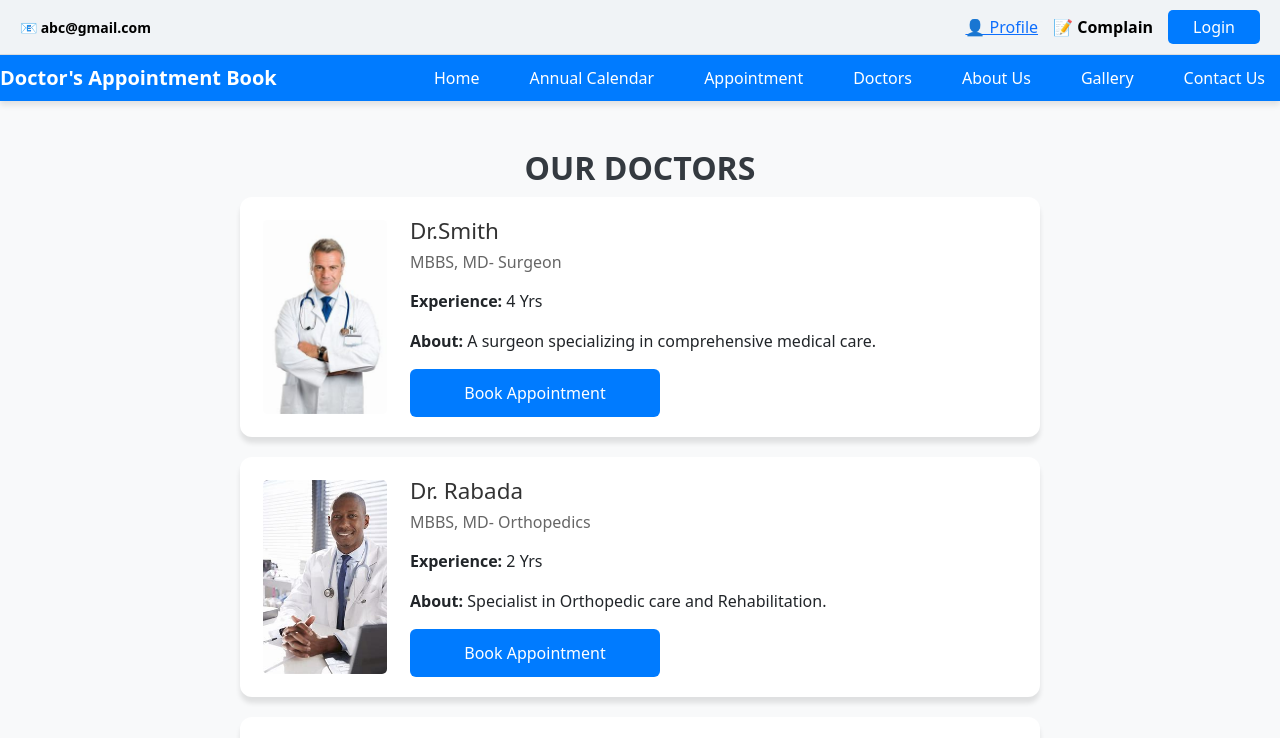
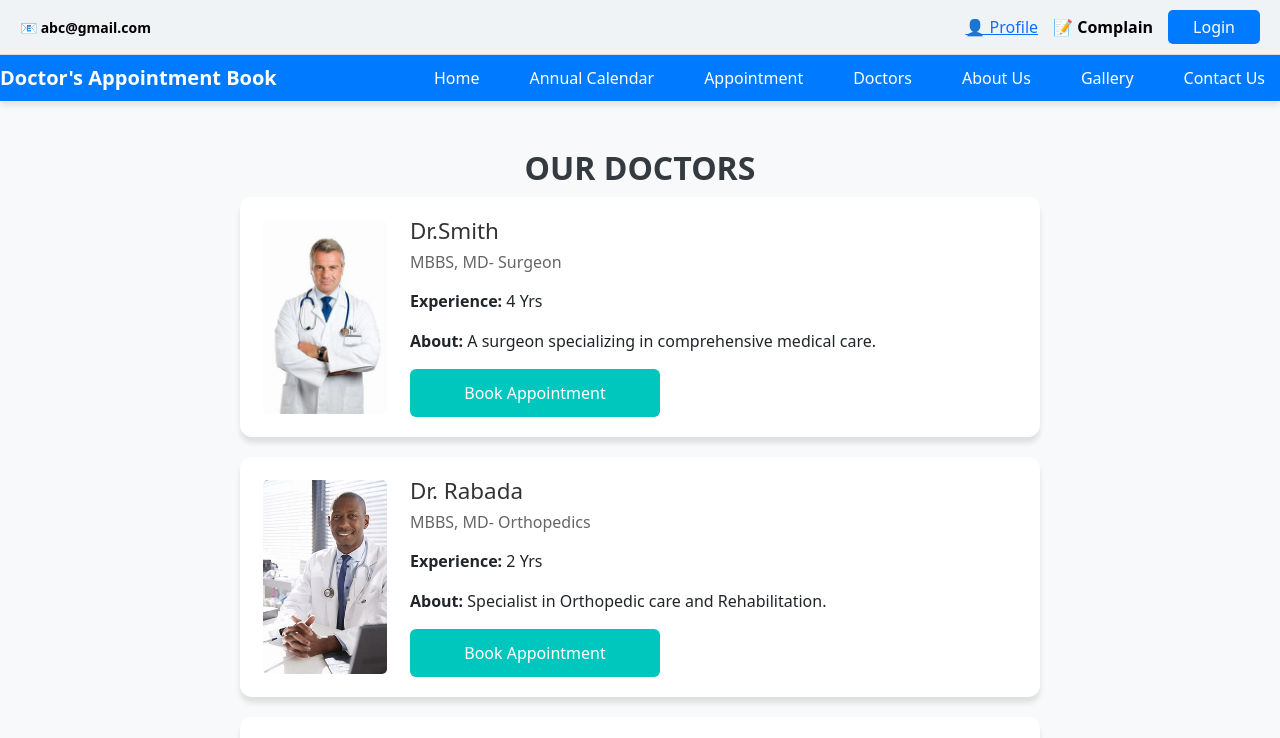
Before and after one commit to md-ahmad-raza/React-Project, a React (Vite) app in the folder front-end/: page /doctors in a window 1280 px wide. Shown: the top 738 px of the page. Built offline with nearby package versions, Linux system fonts and the light colour scheme.

Commit message:
17th push

```diff
--- a/front-end/src/Components/Style/AboutDoctors.css
+++ b/front-end/src/Components/Style/AboutDoctors.css
@@ -79,7 +79,7 @@
 
 /* Book Appointment Button */
 .book-btn {
-  background: #007bff;
+  background: #00C7BE;
   color: white;
   font-size: 1rem;
   padding: 12px 20px;
```
